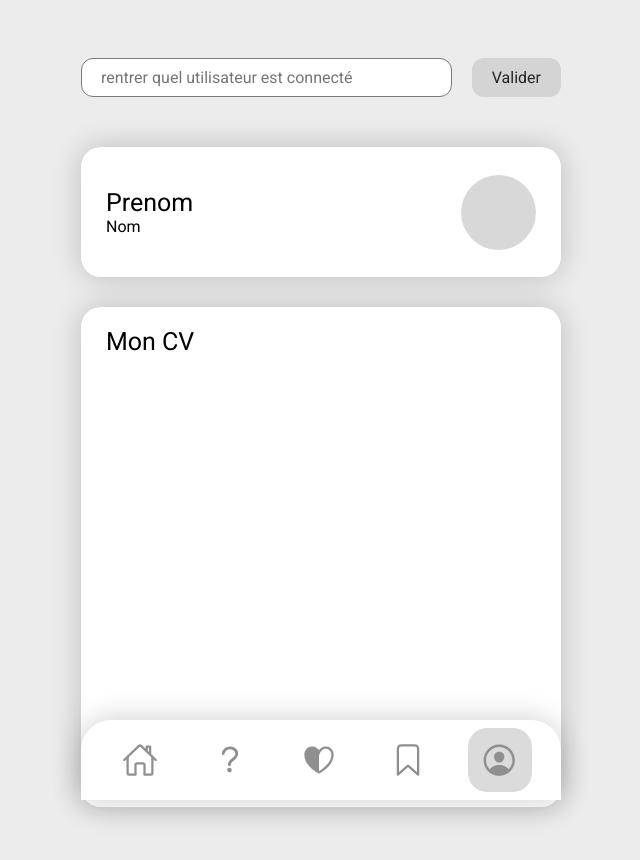
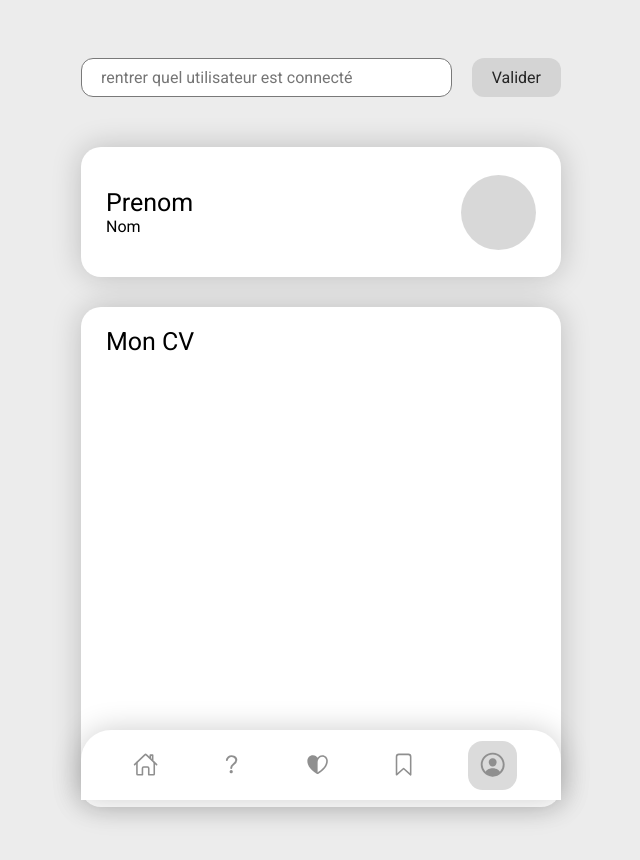
Before and after one commit to quetzalcoat1/JobMatch, a plain HTML site: page index.html in a window 1280 px wide. Shown: the whole page, without its empty margins (319-959 px from the left). Drawn offline with nearby package versions, Linux system fonts and the light colour scheme; no server answers.

Commit message:
Refactor CSS styles and update navbar height

```diff
--- a/style.css
+++ b/style.css
@@ -1,7 +1,7 @@
 * {
     box-sizing: border-box;
 
-    --navbar_height: 80px;
+    --navbar_height: 70px;
 }
 
 
@@ -62,16 +62,16 @@ button, .navbar_icon_container {
 
     cursor: pointer;
 
-    height: 80%;
+    height: 70%;
 }
 
 .navbar_icon_container:active {
-    height: 65%;
+    height: 60%;
 }
 
 .navbar_icon_container.inactive {
     background-color: transparent;
-    height: 75%;
+    height: 60%;
 }
 
 .navbar_icon_container:not(.inactive) > ion-icon[icon="home"] {
```
